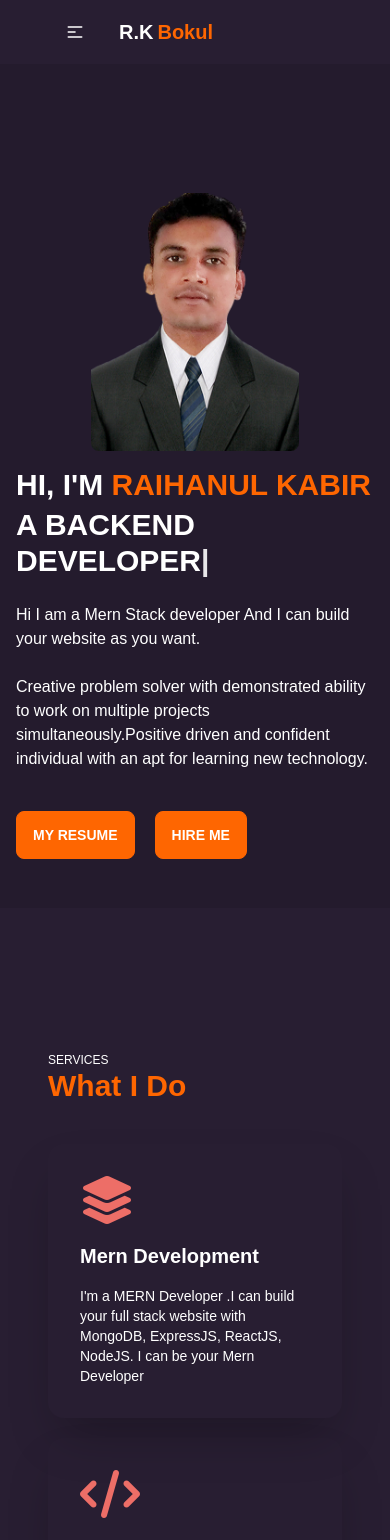
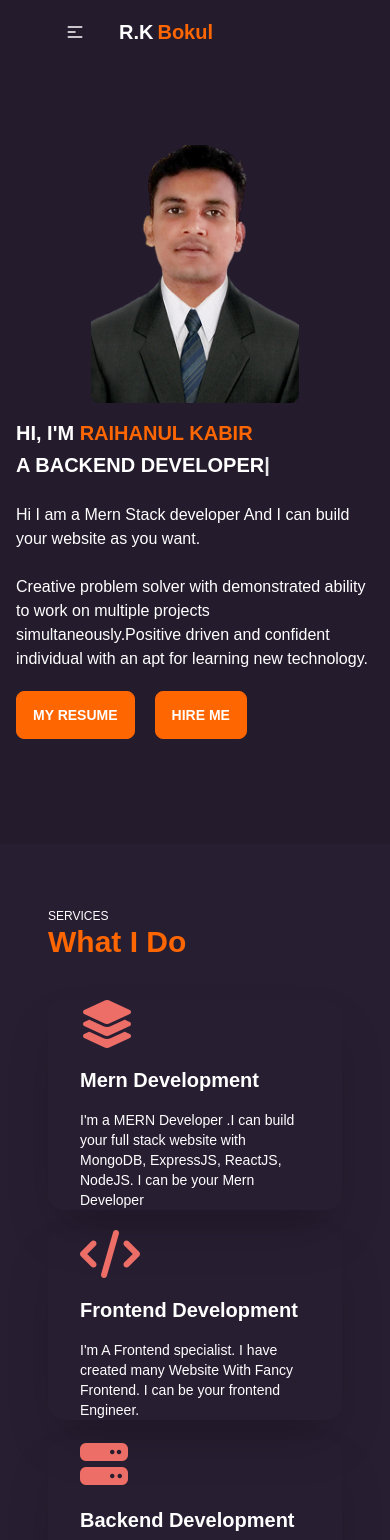
Before and after one commit to rkbokul1/rkbokul-porotfolio, a React (Create React App) app: page / in a window 390 px wide. Shown: the top 1540 px of the page. Built offline with nearby package versions, Linux system fonts and the light colour scheme.

Commit message:
24 hours done

```diff
--- a/src/App.js
+++ b/src/App.js
@@ -1,14 +1,11 @@
 import { Route, Routes } from 'react-router-dom';
 import './App.css';
-import Navbar from './Components/Navbar';
 import Error from './Pages/Error/Error';
 import Home from './Pages/Home/Home';
 
 function App() {
   return (
     <>
-      <Navbar />
-
       <Routes>
         <Route path='/' element={<Home />} />
         <Route path='*' element={<Error />} />
--- a/src/Components/Navbar.js
+++ b/src/Components/Navbar.js
@@ -22,7 +22,7 @@ const Navbar = () => {
                             {menu}
                         </ul>
                     </div>
-                    <Link to='/' className="btn btn-ghost normal-case text-xl">R.K <span className='text-primary ml-1'>Bokul</span></Link>
+                    <a href='#home' className="btn btn-ghost normal-case text-xl">R.K <span className='text-primary ml-1'>Bokul</span></a>
                 </div>
                 <div className="navbar-end hidden lg:flex">
                     <ul className="menu menu-horizontal p-0">
--- a/src/Pages/Contact/Contact.js
+++ b/src/Pages/Contact/Contact.js
@@ -4,7 +4,7 @@ import Info from './Info';
 
 const Contact = () => {
     return (
-        <div id='contact' className='px-14 mt-10'>
+        <div id='contact' className='px-14 pt-16'>
             <p className="text-primary font-bold text-3xl lg:text-5xl mb-10">
                 Contact With Me
             </p>
--- a/src/Pages/Home/Banner.js
+++ b/src/Pages/Home/Banner.js
@@ -1,20 +1,19 @@
 import React from 'react';
 import rkbokul from '../../Components/image/passport.png';
 import Typed from 'react-typed';
-import { Link } from 'react-router-dom';
 
 const Banner = () => {
     return (
         <>
-            <div className="hero min-h-screen bg-base-200 text-white">
+            <div className="hero min-h-screen bg-base-200 text-white pt-10 -mt-16">
 
                 <div className="hero-content flex-col lg:flex-row-reverse">
                     <img src={rkbokul} className="max-w-52 md:max-w-lg rounded-lg" alt='rkbokul' />
 
-                    <div>
-                        <p className="text-3xl md:text-6xl font-bold">HI, I'M <span className='text-primary uppercase'>Raihanul Kabir</span></p>
+                    <div >
+                        <p className="text-xl md:text-6xl font-bold">HI, I'M <span className='text-primary uppercase'>Raihanul Kabir</span></p>
 
-                        <p data-aos="fade-down-right" data-aos-duration="1000" className='text-3xl md:text-5xl uppercase font-bold mt-1'>
+                        <p data-aos="fade-down-right" data-aos-duration="1000" className='text-xl md:text-5xl uppercase font-bold mt-1'>
                             <Typed
                                 strings={[
                                     "A Frontend Developer",
@@ -29,9 +28,9 @@ const Banner = () => {
                         </p>
                         <br />
 
-                        <div>
+                        <div className='mb-5'>
                             <p
-                                data-aos="fade-down-right"
+                            data-aos="fade-down-right"
                                 data-aos-duration="1000"
                                 className="text-left text-white w-full lg:w-[60ch]"
                             >
@@ -43,25 +42,15 @@ const Banner = () => {
                             </p>
                         </div>
 
-                        <div className="flex gap-5 my-10 -mb-20">
+                        <div className="flex gap-5">
                             <div data-aos="zoom-in" data-aos-duration="1000">
-                                <a href='https://drive.google.com/file/d/10jBBmqapdgWs31H93EnIEO92bsbyNp2N/view'
-                                    className="btn btn-primary text-white py-[0.85rem] px-4 lg:px-12"
-                                    target="_blank"
-                                    rel="noreferrer"
-                                >
-                                    My Resume
-                                </a>
+                                <a href='https://drive.google.com/file/d/10jBBmqapdgWs31H93EnIEO92bsbyNp2N/view' className="btn btn-primary text-white py-[0.85rem] px-4 lg:px-12" target="_blank" rel="noreferrer">
+                                    My Resume </a>
                             </div>
 
                             <div data-aos="zoom-in" data-aos-duration="1000">
-                                <a
-                                    className="btn btn-primary text-white py-[0.85rem] px-4 lg:px-12"
-                                    href="#contact"
-                                    rel="noreferrer"
-                                >
-                                    Hire me
-                                </a>
+                                <a className="btn btn-primary text-white py-[0.85rem] px-4 lg:px-12" href="#contact" rel="noreferrer">
+                                    Hire me </a>
                             </div>
                         </div>
 
--- a/src/Pages/Home/Home.js
+++ b/src/Pages/Home/Home.js
@@ -4,10 +4,12 @@ import Services from '../Services/Services';
 import Resume from '../Resume/Resume';
 import Contact from '../Contact/Contact';
 import Footer from '../../Components/Footer';
+import Navbar from '../../Components/Navbar';
 
 const Home = () => {
     return (
         <div id='home'>
+            <Navbar />
             <Banner />
             <Services />
             <Resume />
--- a/src/Pages/Resume/Resume.js
+++ b/src/Pages/Resume/Resume.js
@@ -27,13 +27,13 @@ const Resume = () => {
     }
 
     return (
-        <div id='resume' className='px-14'>
+        <div id='resume' className='px-14 pt-16'>
             <p className="text-primary font-bold text-3xl lg:text-5xl mb-10">My Resume</p>
 
-            <div className="grid grid-cols-3 mb-5">
-                <button onClick={handleSkill} className="btn sm:btn-sm md:btn-lg btn-outline hover:text-black hover:bg-secondary shadow-2xl">skill</button>
-                <button onClick={handleEducation} className="btn sm:btn-sm md:btn-lg  btn-outline hover:text-black hover:bg-secondary shadow-2xl"> Educations</button>
-                <button onClick={handleCertificate} className="btn sm:btn-sm md:btn-lg btn-outline hover:text-black hover:bg-secondary shadow-2xl"> Certificate </button>
+            <div className="grid grid-cols-1 md:grid-cols-3 gap-3 md:gap-0 mb-5">
+                <button onClick={handleSkill} className="text-xs md:text-md btn sm:btn-sm md:btn-lg btn-outline hover:text-black hover:bg-secondary shadow-2xl">skill</button>
+                <button onClick={handleEducation} className="text-xs md:text-md btn sm:btn-sm md:btn-lg  btn-outline hover:text-black hover:bg-secondary shadow-2xl"> Educations</button>
+                <button onClick={handleCertificate} className="text-xs md:text-md btn sm:btn-sm md:btn-lg btn-outline hover:text-black hover:bg-secondary shadow-2xl"> Certificate </button>
             </div>
 
             <div>
--- a/src/Pages/Services/ServiceCard.js
+++ b/src/Pages/Services/ServiceCard.js
@@ -5,7 +5,7 @@ const ServiceCard = ({ service }) => {
     return (
         <div className='card shadow-2xl'>
             <div data-aos="fade-up" data-aos-duration="1500">
-                <div className="text-white hover:text-neutral p-8 lg:p-12 ">
+                <div className="text-white hover:text-neutral px-8 lg:p-12 ">
                     <div className="text-left">
                         <p className="text-5xl text-secondary"><i className={icon}></i></p>
 
--- a/src/Pages/Services/Services.js
+++ b/src/Pages/Services/Services.js
@@ -10,7 +10,7 @@ const Services = () => {
             .then(data => setServices(data))
     }, [])
     return (
-        <div id="service" className="text-white max-w-7xl mx-auto mt-36 px-12">
+        <div id="service" className="text-white max-w-7xl mx-auto px-12 pt-16">
             <div data-aos="zoom-in" data-aos-duration="500">
                 <p className="text-xs lg:text-sm text-white uppercase">Services</p>
                 <p className="text-primary font-bold text-3xl lg:text-5xl mb-10">
```
